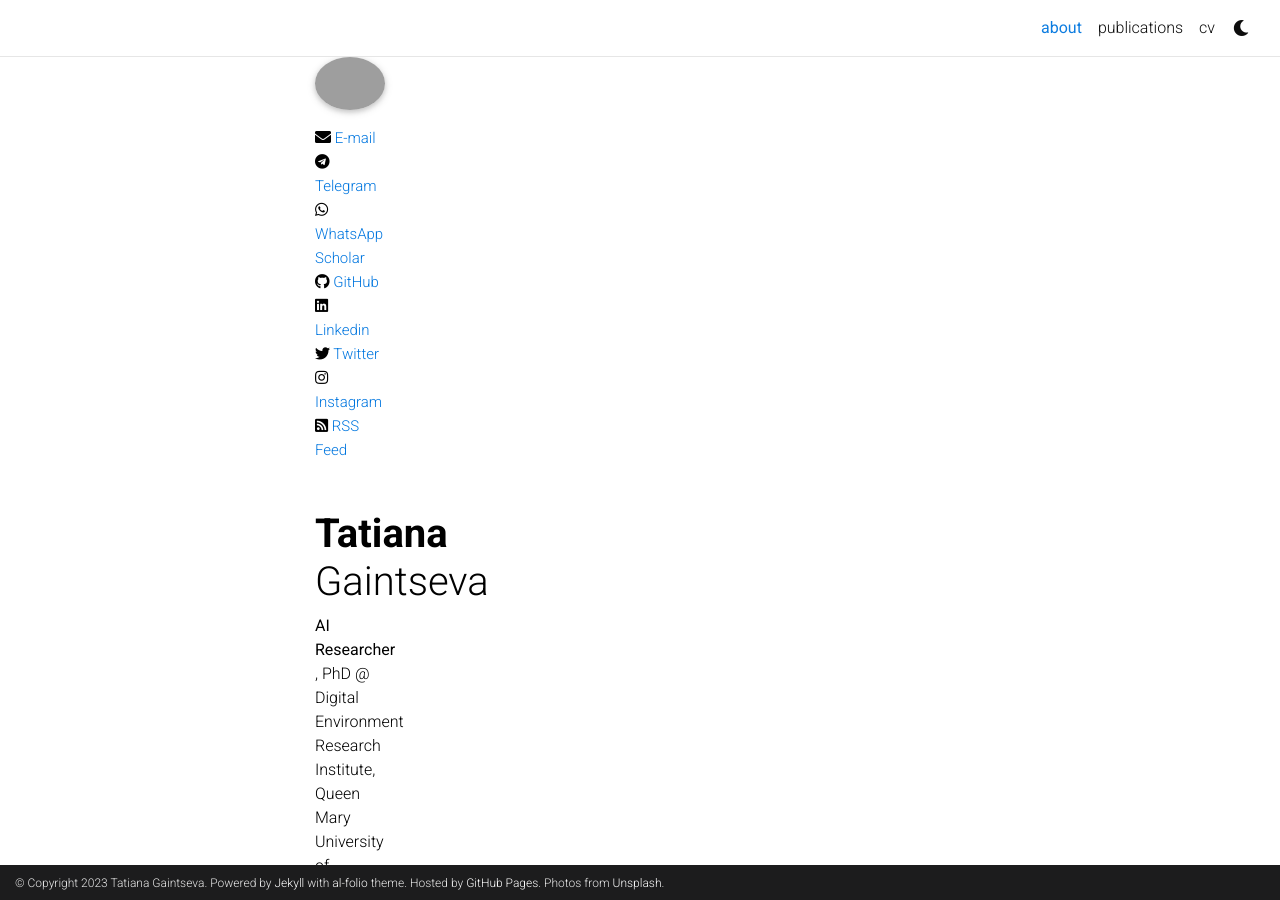
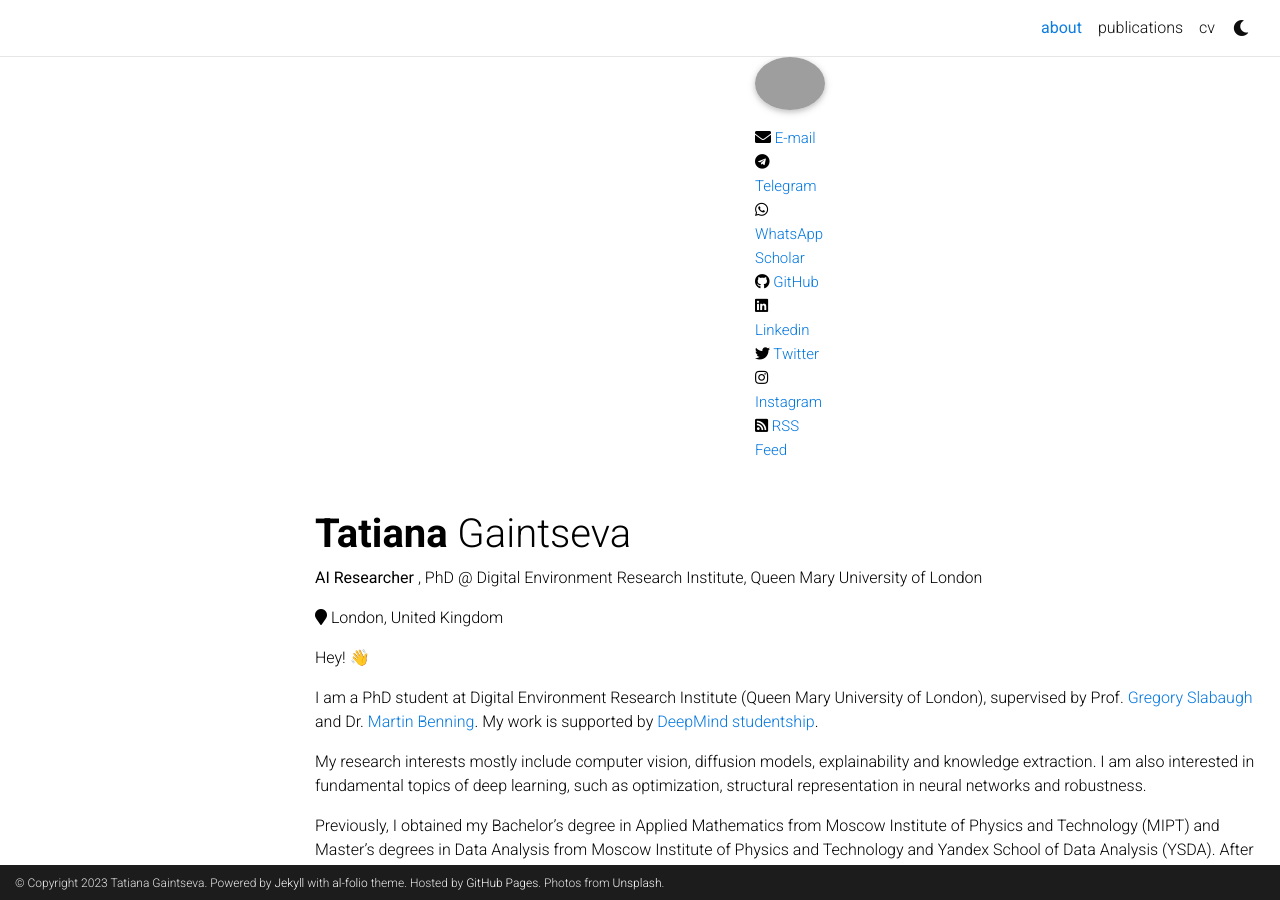
Before and after one commit to Atmyre/atmyre.github.io, a Jekyll site: the page built from _pages/about.md, in a window 1280 px wide and 900 px high. Built offline with Jekyll 4.4.1, drawn with Linux system fonts in a browser that asks for light colours; comment, search, counter and statistics services are not loaded; a style sheet for code colours, icons or effects is not loaded; grey boxes are pictures that could not be loaded.

Commit message:
Update sidenav.html

```diff
--- a/_includes/sidenav.html
+++ b/_includes/sidenav.html
@@ -1,5 +1,5 @@
-<div class="sticky-left" style="width:100px">
-  <div class="container">
+<div class="sticky-left">
+  <div class="container" style="width:100px">
 
     {% include figure.html
     path='assets/img/prof_pic.jpg'
```
